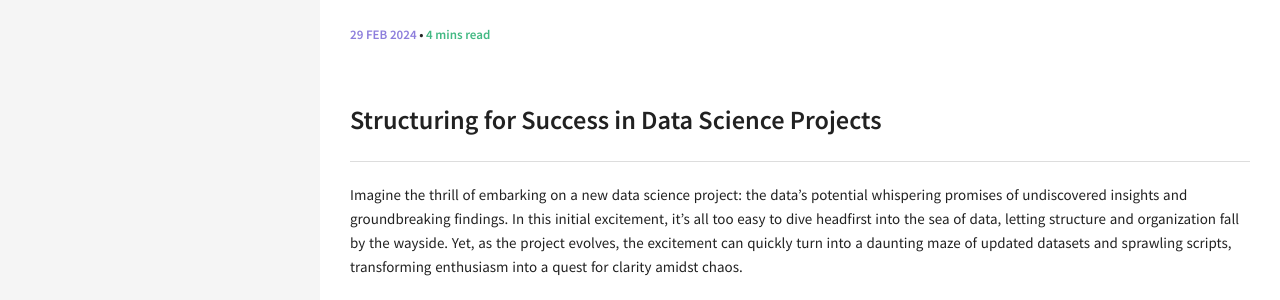
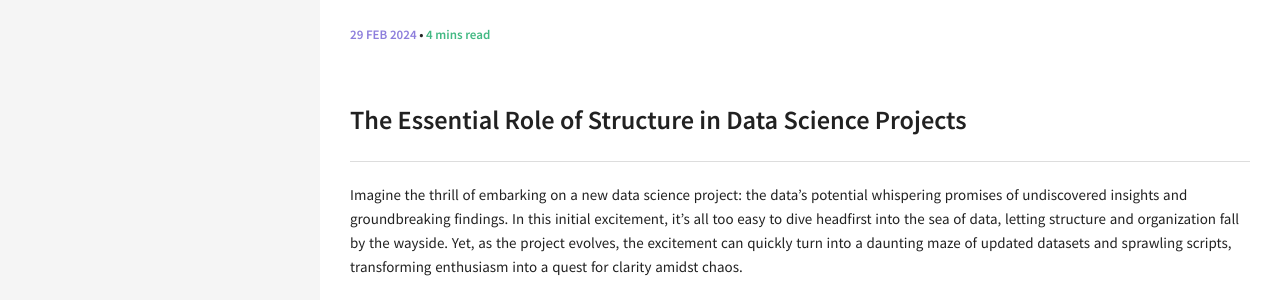
Before and after one commit to MatthN/MatthN.github.io, a Jekyll site: the page built from _posts/2024-02-29-Structuring-your-project.markdown, in a window 1280 px wide. Shown: the part 708-1008 px from the top of the page. Built offline with Jekyll 4.4.1, drawn with Linux system fonts in a browser that asks for light colours.

Commit message:
Update 2024-02-29-Structuring-your-project.markdown
Changing section title

```diff
--- a/_posts/2024-02-29-Structuring-your-project.markdown
+++ b/_posts/2024-02-29-Structuring-your-project.markdown
@@ -10,7 +10,7 @@ image:
   credit:
   creditlink:
 ---
-## Structuring for Success in Data Science Projects
+## The Essential Role of Structure in Data Science Projects
 Imagine the thrill of embarking on a new data science project: the data's potential whispering promises of undiscovered insights and groundbreaking findings. In this initial excitement, it's all too easy to dive headfirst into the sea of data, letting structure and organization fall by the wayside. Yet, as the project evolves, the excitement can quickly turn into a daunting maze of updated datasets and sprawling scripts, transforming enthusiasm into a quest for clarity amidst chaos.
 
 **The pivotal role of structured organization** cannot be overstated. It is the backbone that supports every phase of a project, from inception through to completion. Picture this: you're sailing smoothly on the data exploration journey, only to be redirected by the arrival of updated data. With a structured approach, this is merely a minor course adjustment. However, without it, it's akin to navigating without a compass, where "Data_updated_last_final" becomes a familiar landmark on a map marked by confusion.
```
